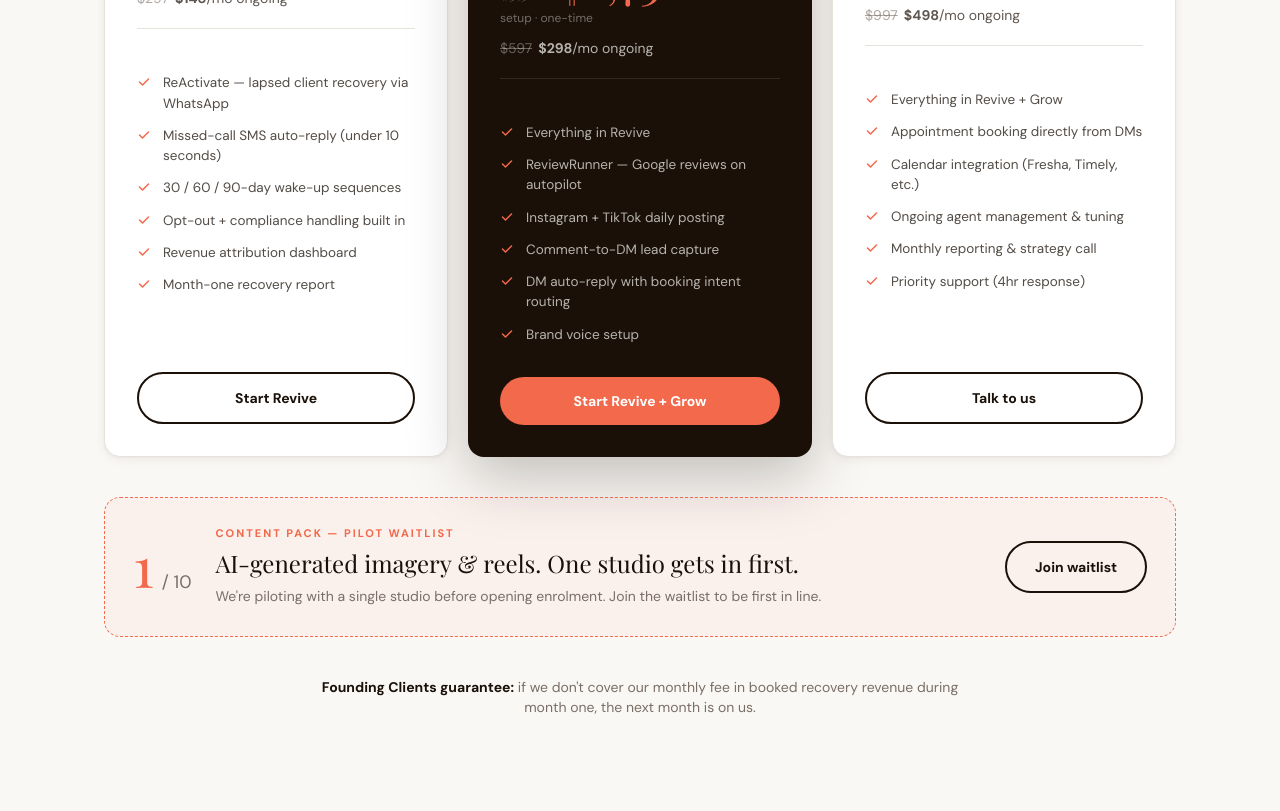
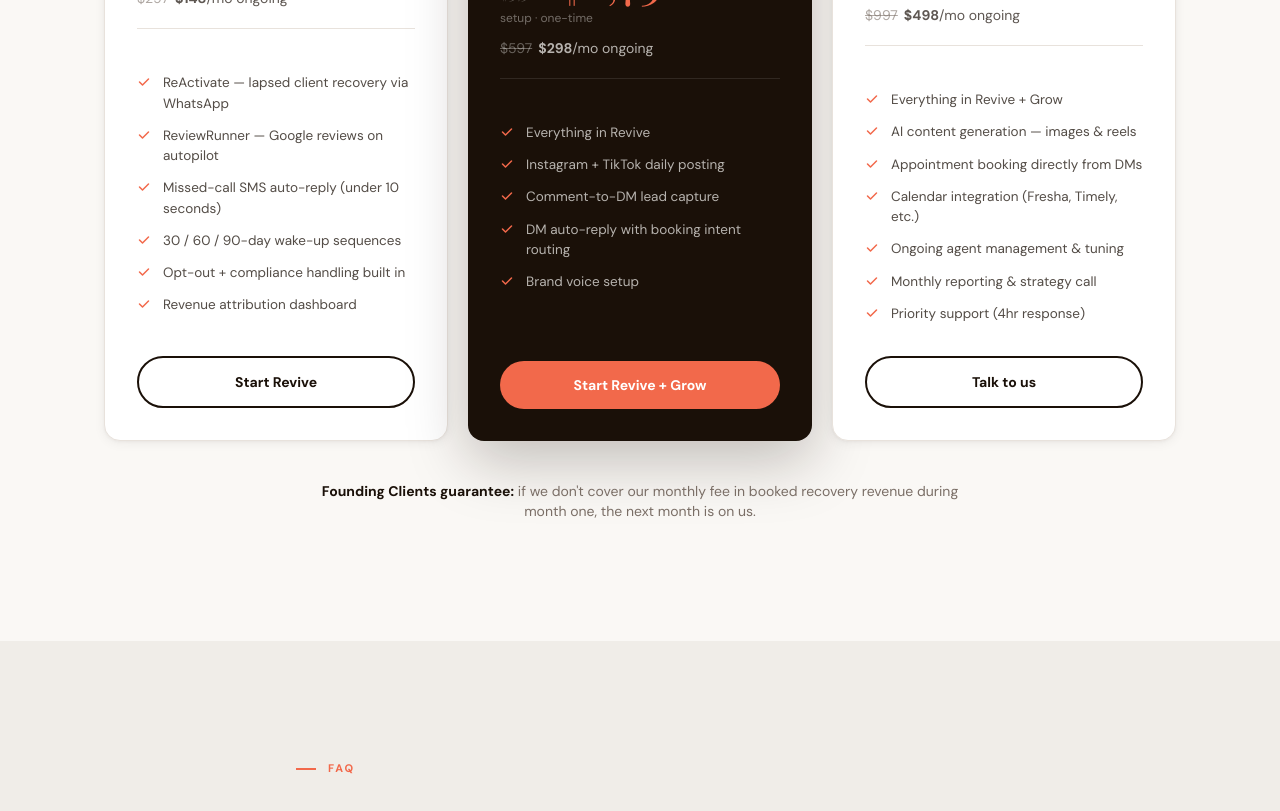
Before and after one commit to jasperschreiber0/kaspr-site, a Next.js app: page / in a window 1280 px wide. Shown: the part 6800-7611 px from the top of the page. Built offline with nearby package versions, Linux system fonts and the light colour scheme.

Commit message:
Update Pricing.tsx

```diff
--- a/components/Pricing.tsx
+++ b/components/Pricing.tsx
@@ -10,11 +10,11 @@ const PLANS = [
     monthlyFounding: "$148",
     features: [
       "ReActivate — lapsed client recovery via WhatsApp",
+      "ReviewRunner — Google reviews on autopilot",
       "Missed-call SMS auto-reply (under 10 seconds)",
       "30 / 60 / 90-day wake-up sequences",
       "Opt-out + compliance handling built in",
       "Revenue attribution dashboard",
-      "Month-one recovery report",
     ],
     cta: "Start Revive",
     featured: false,
@@ -29,7 +29,6 @@ const PLANS = [
     monthlyFounding: "$298",
     features: [
       "Everything in Revive",
-      "ReviewRunner — Google reviews on autopilot",
       "Instagram + TikTok daily posting",
       "Comment-to-DM lead capture",
       "DM auto-reply with booking intent routing",
@@ -48,6 +47,7 @@ const PLANS = [
     monthlyFounding: "$498",
     features: [
       "Everything in Revive + Grow",
+      "AI content generation — images & reels",
       "Appointment booking directly from DMs",
       "Calendar integration (Fresha, Timely, etc.)",
       "Ongoing agent management & tuning",
@@ -60,7 +60,7 @@ const PLANS = [
 ];
 
 // Update this manually as Founding spots close.
-const FOUNDING_SPOTS_REMAINING = 10;
+const FOUNDING_SPOTS_REMAINING = 1;
 const FOUNDING_SPOTS_TOTAL = 10;
 
 export function Pricing() {
@@ -238,34 +238,6 @@ export function Pricing() {
             </Reveal>
           ))}
         </div>
-
-       {/* Content Pack — waitlist */}
-<Reveal>
-  <div className="mt-10 rounded-2xl border border-dashed border-coral bg-coral/5 p-6 md:p-7 flex flex-col md:flex-row items-start md:items-center gap-6">
-    <div className="flex items-baseline gap-2 shrink-0">
-      <span className="font-serif text-[56px] leading-none text-coral">1</span>
-      <span className="text-mid text-lg">/ 10</span>
-    </div>
-    <div className="flex-1">
-      <p className="text-2xs font-bold uppercase tracking-[0.18em] text-coral mb-1.5">
-        Content Pack — Pilot Waitlist
-      </p>
-      <h3 className="font-serif text-xl md:text-2xl text-espresso mb-1.5">
-        AI-generated imagery & reels. One studio gets in first.
-      </h3>
-      <p className="text-sm text-mid leading-relaxed">
-        We're piloting with a single studio before opening enrolment. Join the waitlist to be first in line.
-      </p>
-    </div>
-
-      <a href="mailto:hello@kaspr.com.au?subject=Content%20Pack%20waitlist"
-      className="block text-center text-sm font-bold py-3.5 px-7 rounded-full border-2 border-espresso text-espresso hover:bg-espresso hover:text-cream transition-colors whitespace-nowrap"
-    >
-      Join waitlist
-    </a>
-  </div>
-</Reveal>
-
         {/* Guarantee line */}
         <Reveal>
           <p className="text-center text-sm text-mid mt-10 max-w-2xl mx-auto">
```
